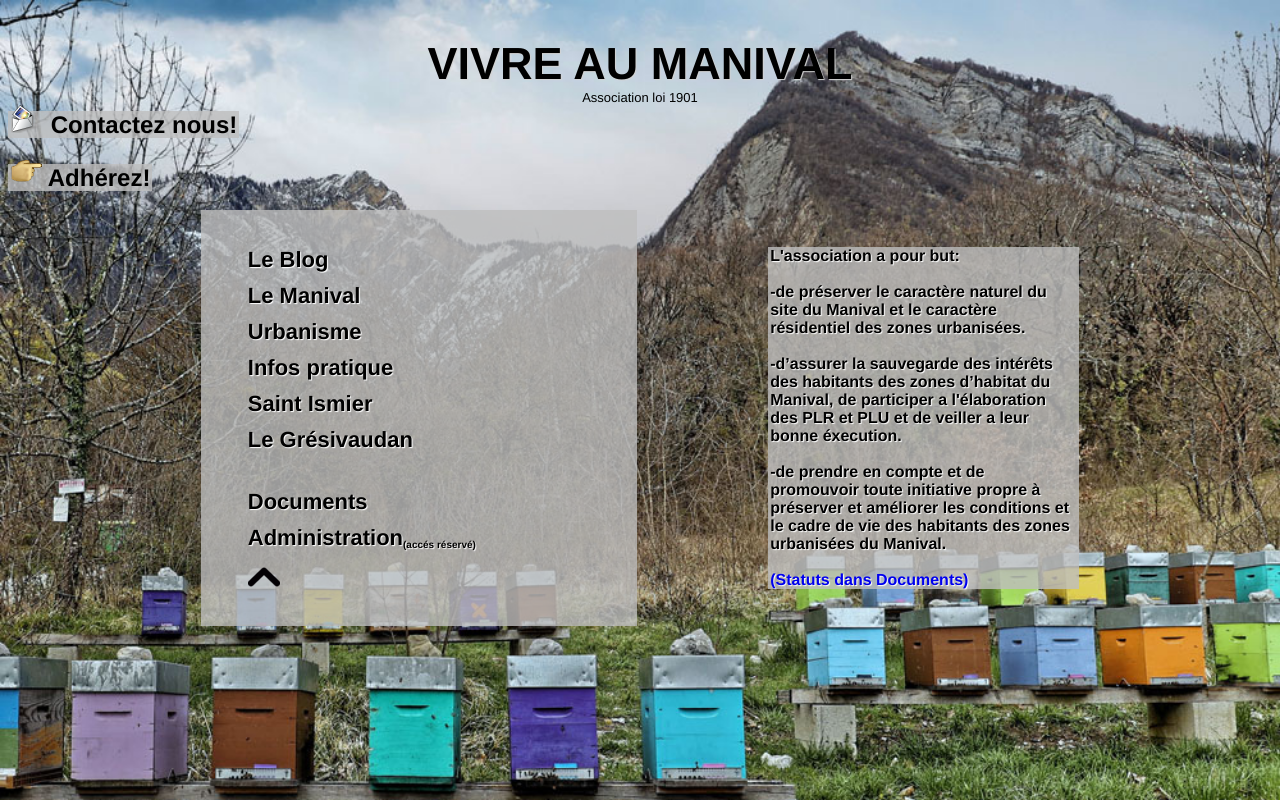
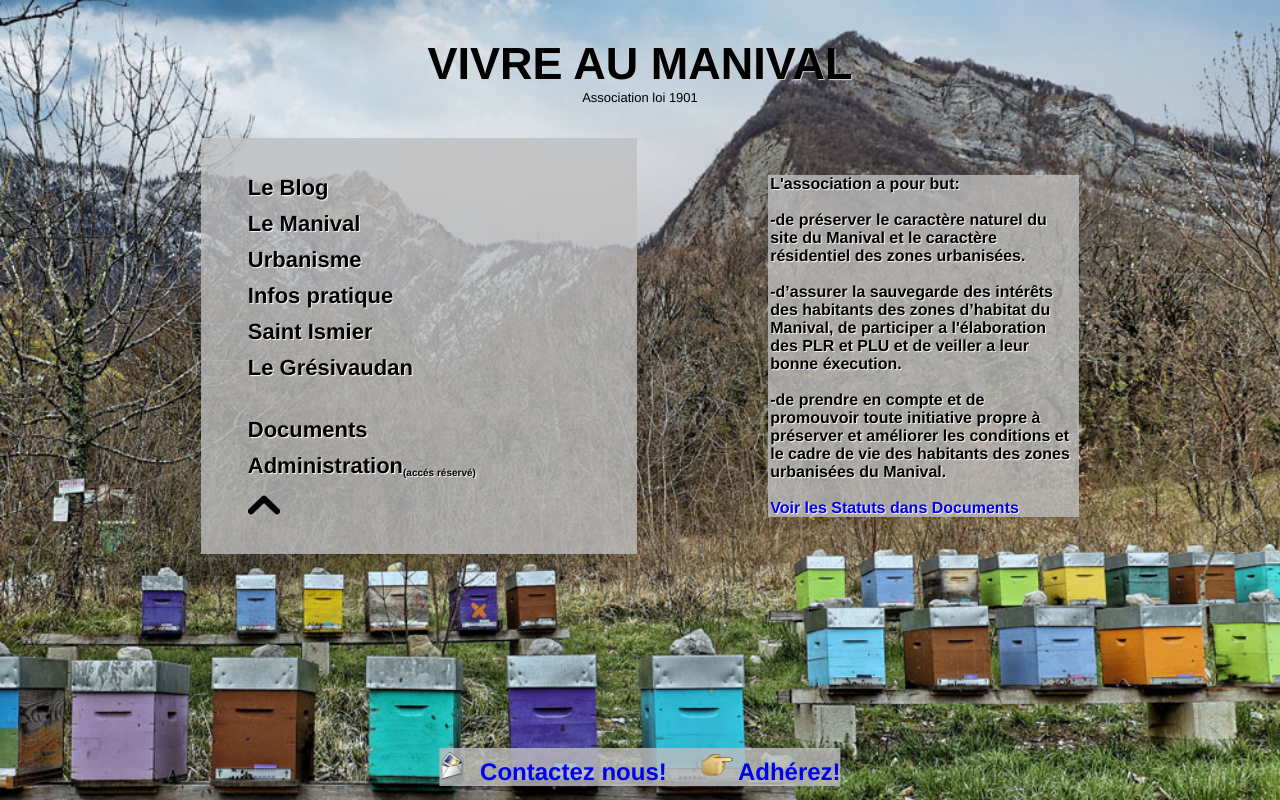
Before and after one commit to jduverger/vmanival, a Django app: page / in a window 1280 px wide. Run offline with Django 4.2, Linux system fonts and the light colour scheme; data that the repository does not hold is empty; some libraries are stand-ins or nearby versions.

Commit message:
add credit at bottom

```diff
--- a/myapp/templates/welcome.html
+++ b/myapp/templates/welcome.html
@@ -33,14 +33,7 @@ body {
 <span class="titre"> VIVRE AU MANIVAL </span>
 <br>Association loi 1901
 </div>
-<div>
-<div class="salut">
-<a href="http://www.saint-ismier.fr/fr/association-contact/20340/vivre-manival"><img src="/static/email.png"> Contactez nous!</a>
 <br><br>
-<a href="/adherer"><img src="/static/hand.png"> Adhérez!</a>
-</div>
-<!-- ------------------------------------- -->
-<br>
 <div align="center">
 <table>
 <tr>
@@ -107,12 +100,18 @@ L'association a pour but:<br><br>
 -de préserver le caractère naturel du site du Manival et le caractère résidentiel des zones urbanisées.<br><br>
 -d’assurer la sauvegarde des intérêts des habitants des zones d’habitat du Manival, de participer a l'élaboration des PLR et PLU et de veiller a leur bonne éxecution.<br><br>
 -de prendre en compte et de promouvoir toute initiative propre à préserver et améliorer les conditions et le cadre de vie des habitants des zones urbanisées du Manival.<br><br>
-<a href="/pubdoc">(Statuts dans Documents)</a>
+<a href="/pubdoc">Voir les Statuts dans Documents</a>
 </div>
 </td>
 <td width=15%></td>
 </tr>
 </table>
 </div>
+<div class="credit">
+<div class="salut">
+<a href="http://www.saint-ismier.fr/fr/association-contact/20340/vivre-manival"><img src="/static/email.png"> Contactez nous!</a>&nbsp;&nbsp;&nbsp;&nbsp;
+<a href="/adherer"><img src="/static/hand.png"> Adhérez!</a>
+</div>
+</div>
 </body>
 </html>
--- a/static/vam/vam.css
+++ b/static/vam/vam.css
@@ -3,20 +3,23 @@ body {
 	font-size:small;
 }
 /* -------------------------------------- */
-.salut a {
+.salut {
 	font-size:x-large;
 	font-weight: bold;
 	color: black;
 	/* text-shadow: 0 0 3px white; */
 	background-color:rgba(191, 191, 191, 0.8);
-	padding:0px;
-	margin:0px;
-	padding-left:2px;
-	padding-right:2px;
-	text-align:left;
 }
 .salut a:hover {
 	text-decoration: underline;
+}
+.credit {
+	position:fixed;
+	left:50%;
+	bottom:-5px;
+	transform: translate(-50%, -50%);
+	margin: 0 auto;
+	text-align:center;
 }
 hr {
     color:black;
```
